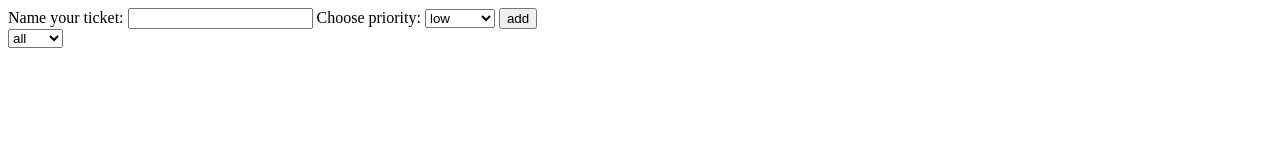
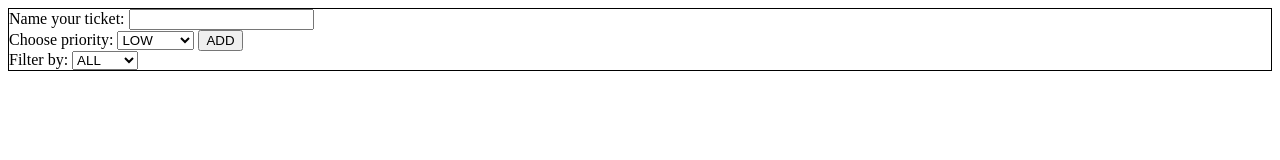
Before and after one commit to Dzienniiik/js-collab-helpdesk-4, a plain HTML site: page index.html in a window 1280 px wide. Drawn offline with Linux system fonts and the light colour scheme.

Commit message:
[UPDATE] Changed the look of the html

```diff
--- a/index.html
+++ b/index.html
@@ -7,26 +7,27 @@
     <title>Helpdesk</title>
 </head>
 <body>
-    <form class="helpdeskForm">
+    <form class="helpdeskForm" style="border: 1px solid black" >
         <label for="helpdeskTitle">Name your ticket: </label>
         <input type="text" id="helpdeskTitle" class="helpdeskTitle" name="helpdeskTitle">
+        <br>
         <label for="helpdeskPriority">Choose priority: </label>
         <select id="helpdeskPriority" name="helpdeskPriority" class="helpdeskPriority">
-            <option value="low">low</option>
-            <option value="medium">medium</option>
-            <option value="high">high</option>
+            <option value="low">LOW</option>
+            <option value="medium">MEDIUM</option>
+            <option value="high">HIGH</option>
         </select>
-        <button type="submit">add</button>
+        <button type="submit">ADD</button>
+        <br>
+        <label for="helpdeskPriority">Filter by:</label>
+        <select id="helpdeskPriority" class="helpdeskFilter">
+            <option value="all">ALL</option>
+            <option value="new">NEW</option>
+            <option value="doing">DOING</option>
+         <option value="done">DONE</option>
+        </select>
     </form>
-
-    <select class="helpdeskFilter">
-        <option value="all">all</option>
-        <option value="new">new</option>
-        <option value="doing">doing</option>
-        <option value="done">done</option>
-    </select>
     <ul class="helpdeskList">
-
     </ul>
 </body>
 </html>
```
Also changed, not shown: tickets.js (line endings or trailing spaces).
